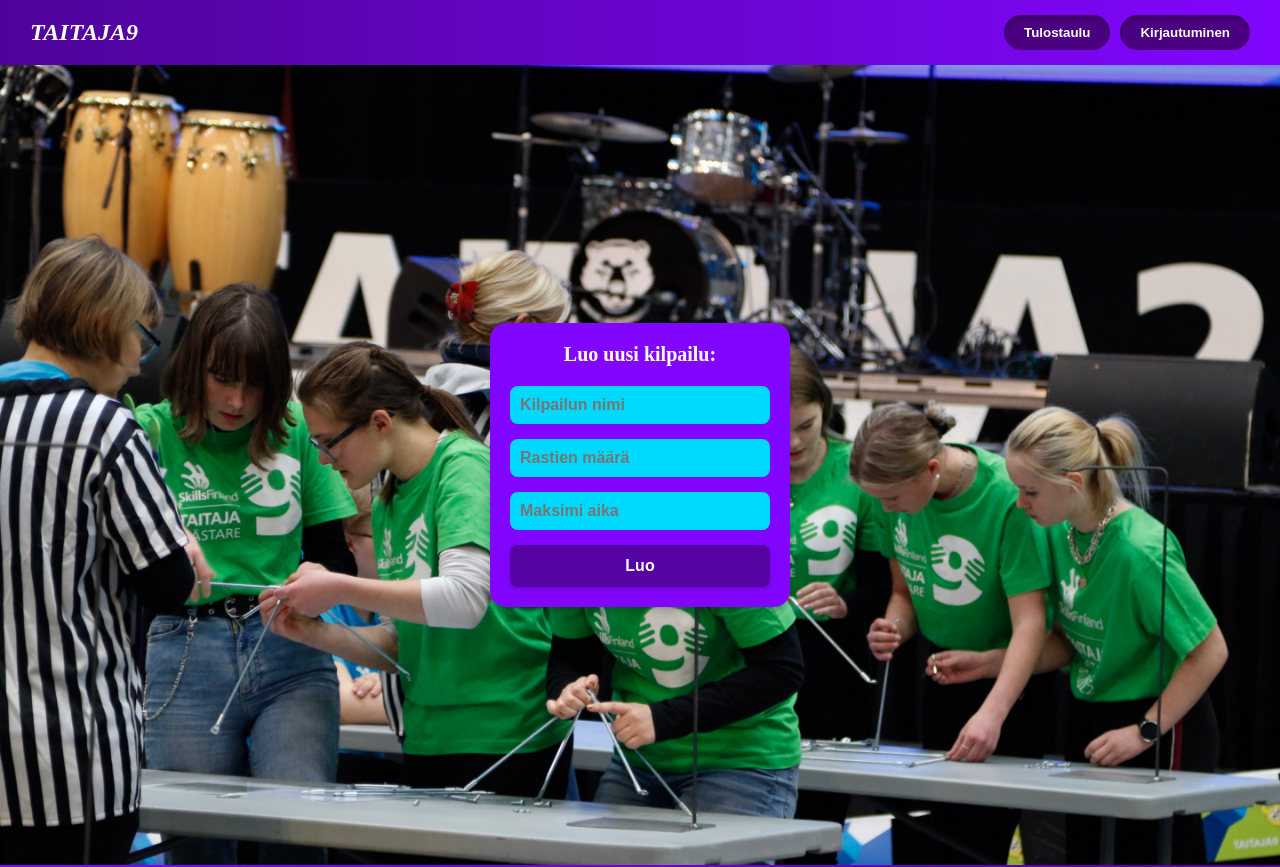
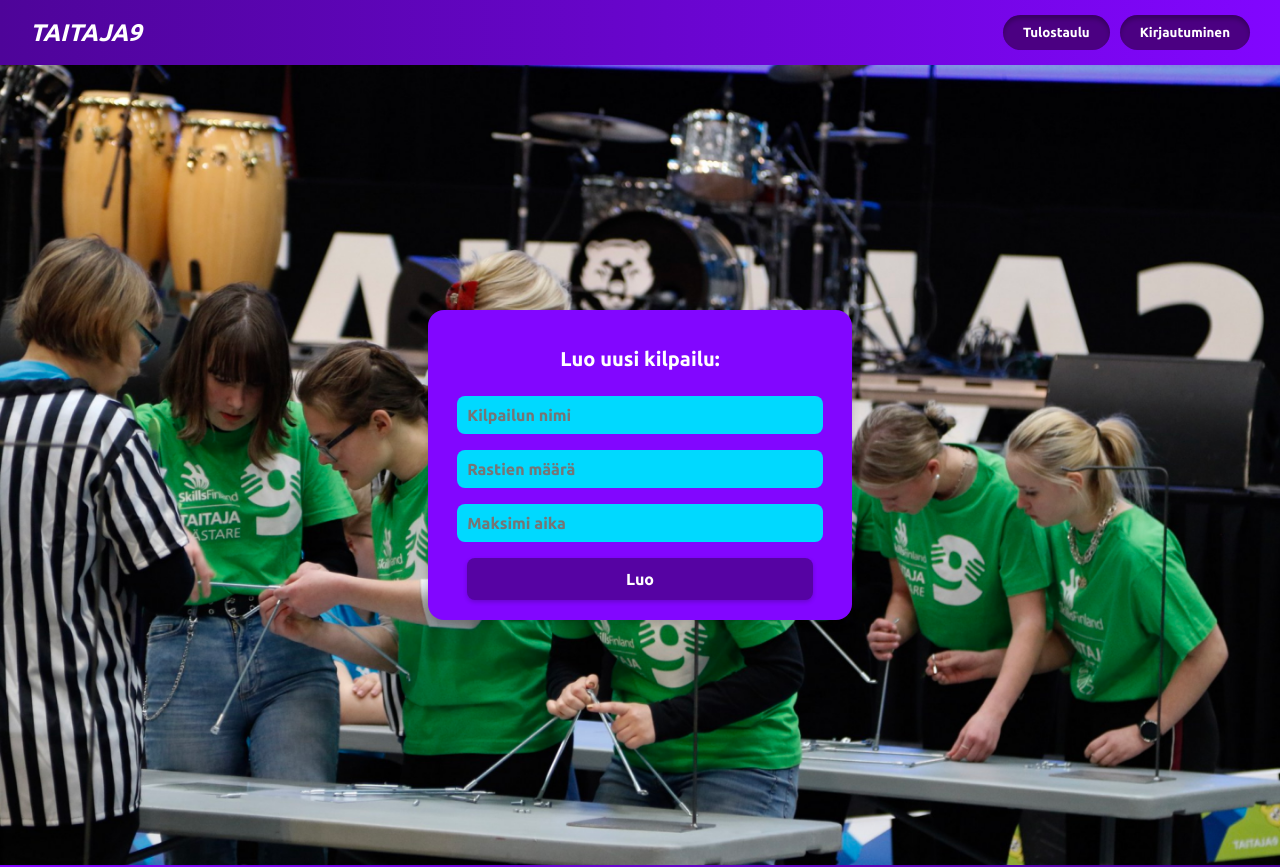
Before and after one commit to mikosavolainen/Taitaja9, a React (Create React App) app in the folder frontend/: page / in a window 1280 px wide. Shown: the top 867 px of the page. Built offline with nearby package versions, Linux system fonts and the light colour scheme.

Commit message:
merge conflictin fiksauskia luo uusi kilpailu responsiivisuus

```diff
--- a/frontend/src/index.css
+++ b/frontend/src/index.css
@@ -1,25 +1,3 @@
-/* CSS Resetteri by Miko Savolainen*/
-html, body, div, span, applet, object, iframe, h1, h2, h3, h4, h5, h6, p, blockquote, pre, a, abbr, acronym, address, big, cite, code, del, dfn, em, font, img, ins, kbd, q, s, samp, small, strike, strong, sub, sup, tt, var, b, u, i, center, dl, dt, dd, ol, ul, li, fieldset, form, label, legend, table, caption, tbody, tfoot, thead, tr, th, td, article, aside, canvas, details, embed, figure, figcaption, footer, header, hgroup, menu, nav, output, ruby, section, summary, time, mark, audio, video {
-  margin: 0;
-  padding: 0;
-  border: 0;
-  font-size: 100%;
-  font: inherit;
-  vertical-align: baseline;
-}
-
-ul, ol {
-  list-style: none;
-}
-
-a {
-  text-decoration: none;
-}
-
-*, *::before, *::after {
-  box-sizing: border-box;
-}
-/* CSS Resetteri by Miko Savolainen*/
 
 @import url('https://fonts.googleapis.com/css2?family=Ubuntu:wght@300;400;500;600;700&display=swap');
 body {
--- a/frontend/src/styles/Styles.css
+++ b/frontend/src/styles/Styles.css
@@ -266,38 +266,38 @@
   background-color: #8206FF; /* Violetti tausta */
   border-radius: 16px;
   padding: 20px;
-    max-width: 300px;
-    margin: 50px auto;
+  max-width: 30%;
+  margin: 5% auto; /* Suhteellinen marginaali */
   text-align: center;
   box-shadow: 0px 4px 8px rgba(0, 0, 0, 0.2);
 }
 
 .kilpailu-title {
   color: #ffffff;
-    font-size: 20px;
+  font-size: 1.25em; /* Suhteellinen fonttikoko */
   font-weight: bold;
-    margin-bottom: 20px;
+  margin-bottom: 1.25em; /* Suhteellinen marginaali */
 }
 
 .kilpailu-input {
-    width: 100%;
+  width: 90%; /* Suhteellinen leveys */
   background-color: #00d9ff; /* Sininen syöttökentän tausta */
   border: none;
   border-radius: 8px;
   padding: 10px;
-    margin-bottom: 15px;
-    font-size: 16px;
+  margin-bottom: 1em; /* Suhteellinen marginaali */
+  font-size: 1em; /* Suhteellinen fonttikoko */
   color: #010101; /* Musta teksti */
 }
 
 .kilpailu-button {
-    width: 100%;
+  width: 90%; /* Suhteellinen leveys */
   background-color: #5603A3; /* Tumma violetti painike */
   color: #ffffff; /* Valkoinen teksti */
   border: none;
   border-radius: 8px;
   padding: 12px;
-    font-size: 16px;
+  font-size: 1em; /* Suhteellinen fonttikoko */
   font-weight: bold;
   cursor: pointer;
   box-shadow: 0px 2px 4px rgba(0, 0, 0, 0.2);
```
Lines whose indentation alone changed are shown as unchanged.
